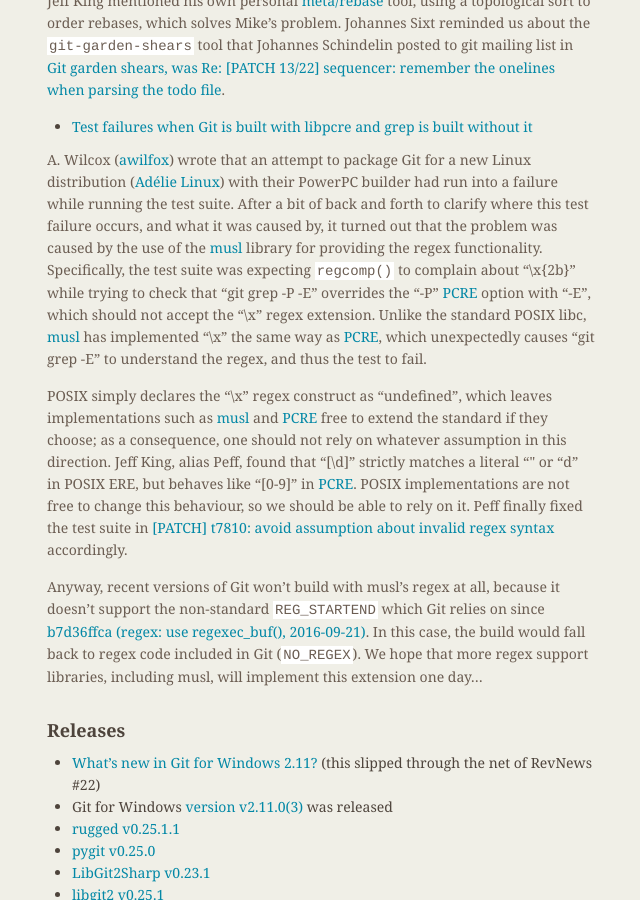
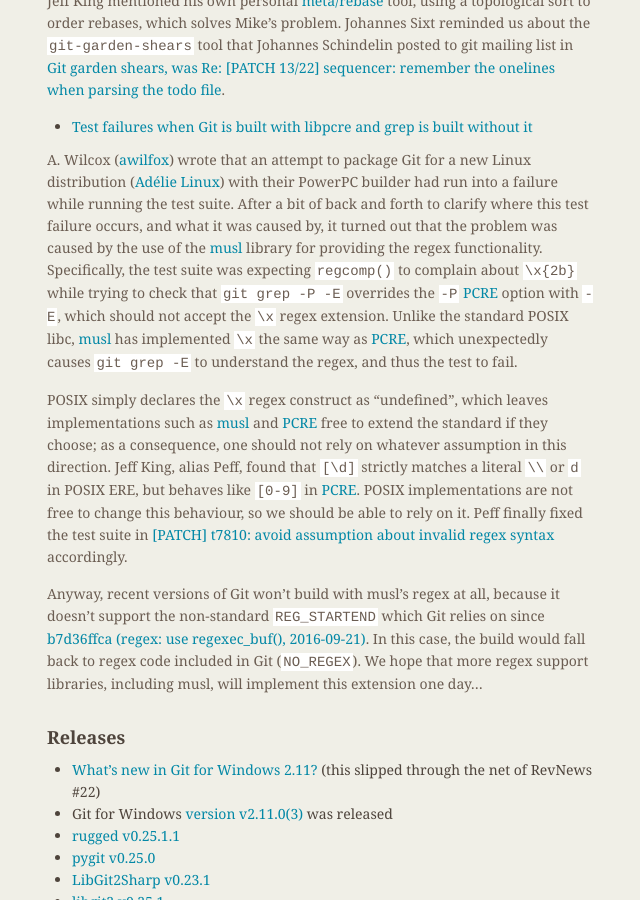
Before and after one commit to git/git.github.io, a Jekyll site: the page built from _posts/2017-01-25-edition-23.markdown, in a window 1280 px wide and 900 px high, scrolled down 2682 px. Shown: the whole window, without its empty margins (487-1127 px from the left). Built offline with Jekyll 4.4.1, drawn with Linux system fonts in a browser that asks for light colours.

Commit message:
Fixed wrong double quote quoting.

```diff
--- a/_posts/2017-01-25-edition-23.markdown
+++ b/_posts/2017-01-25-edition-23.markdown
@@ -162,19 +162,19 @@
 occurs, and what it was caused by, it turned out that the problem was
 caused by the use of the [musl][] library for providing the regex functionality.
 Specifically, the test suite was expecting `regcomp()` to complain
-about "\x{2b}" while trying to check that "git grep -P -E" overrides
-the "-P" [PCRE][] option with "-E", which should not accept the "\x"
+about `\x{2b}` while trying to check that `git grep -P -E` overrides
+the `-P` [PCRE][] option with `-E`, which should not accept the `\x`
 regex extension.
-Unlike the standard POSIX libc, [musl][] has implemented "\x"
-the same way as [PCRE][], which unexpectedly causes "git grep -E"
+Unlike the standard POSIX libc, [musl][] has implemented `\x`
+the same way as [PCRE][], which unexpectedly causes `git grep -E`
 to understand the regex, and thus the test to fail.
 
-POSIX simply declares the "\x" regex construct as "undefined",
+POSIX simply declares the `\x` regex construct as "undefined",
 which leaves implementations such as [musl][] and [PCRE][]
 free to extend the standard if they choose; as a consequence,
 one should not rely on whatever assumption in this direction.
-Jeff King, alias Peff, found that "[\d]" strictly matches a literal "\" or "d"
-in POSIX ERE, but behaves like "[0-9]" in [PCRE][].
+Jeff King, alias Peff, found that `[\d]` strictly matches a literal `\\` or `d`
+in POSIX ERE, but behaves like `[0-9]` in [PCRE][].
 POSIX implementations are not free to change this behaviour,
 so we should be able to rely on it.
 Peff finally fixed the test suite in [[PATCH] t7810: avoid assumption about invalid regex syntax](https://public-inbox.org/git/20170111111055.j3hgijpaabvy6kyg@sigill.intra.peff.net/) accordingly.
```
